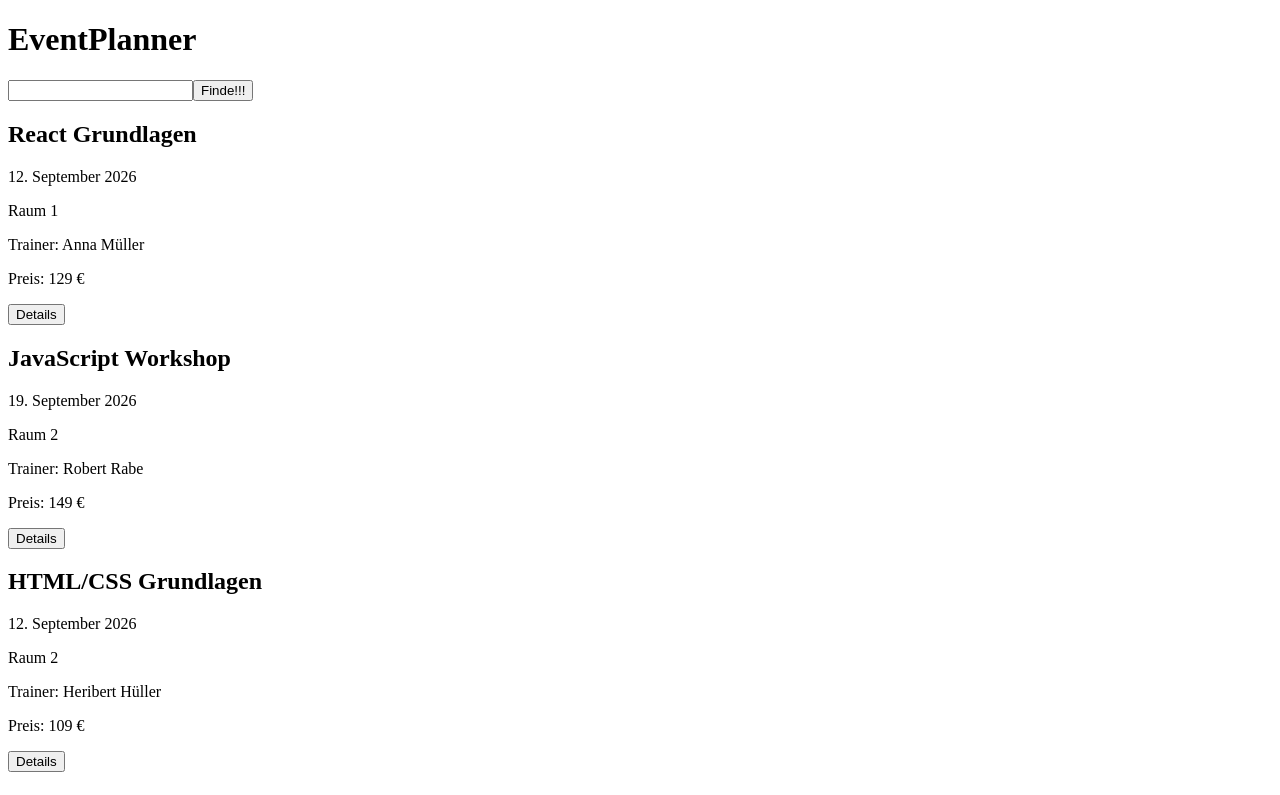
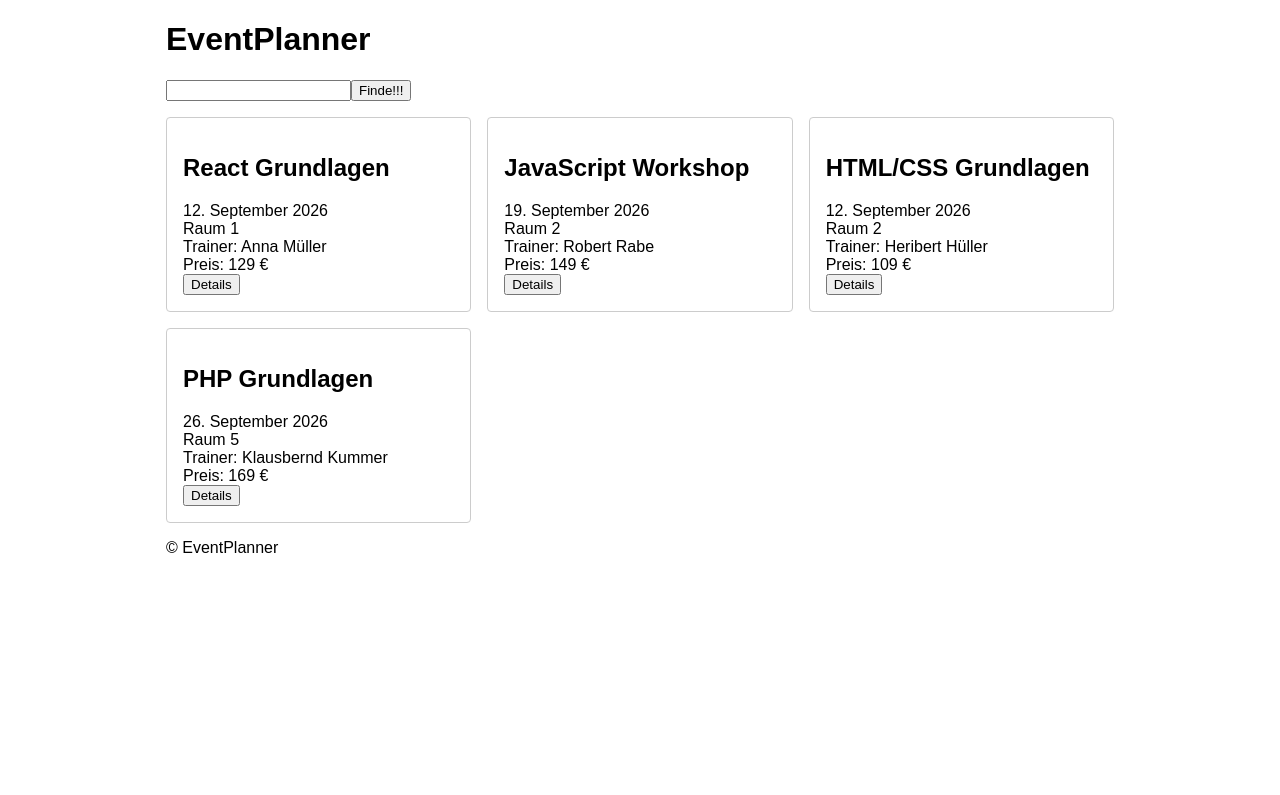
Before and after one commit to jaderbass/eventplanner, a React (Vite) app: page / in a window 1280 px wide. Shown: the top 795 px of the page. Built offline with nearby package versions, Linux system fonts and the light colour scheme.

Commit message:
feat: add style.css

```diff
--- a/src/components/EventCard.jsx
+++ b/src/components/EventCard.jsx
@@ -1,6 +1,6 @@
 export default function EventCard(props) {
   return (
-    <article>
+    <article className="event-card">
       <h2> { props.title } </h2>
       <p> { props.date } </p>
       <p> { props.location } </p>
--- a/src/components/EventList.jsx
+++ b/src/components/EventList.jsx
@@ -2,7 +2,7 @@
 
 export default function EventList() {
   return (
-    <section>
+    <section className="event-list">
       <EventCard
         title="React Grundlagen"
         date="12. September 2026"
--- a/src/components/Footer.jsx
+++ b/src/components/Footer.jsx
@@ -2,7 +2,9 @@
 export default function Footer() {
   return (
     <footer>
-      <p>&copy; EventPlanner</p>
+      <div className="container">
+        <p>&copy; EventPlanner</p>
+      </div>
     </footer>
   );
 }
--- a/src/components/Header.jsx
+++ b/src/components/Header.jsx
@@ -2,7 +2,9 @@
 export default function Header() {
   return (
     <header>
-      <h1>EventPlanner</h1>
+      <div className="container">
+        <h1>EventPlanner</h1>
+      </div>
     </header>
   );
 }
--- a/src/main.jsx
+++ b/src/main.jsx
@@ -1,4 +1,6 @@
 import { createRoot } from "react-dom/client";
+
+import "./style.css";
 
 // relative Pfadangaben wie in HTML, z.B. "components/Header.jsx" funktionieren nicht in JSX
 // sie würden bei dieser Syntax wie Module behandelt. Richtig: "./components/Header.jsx".
@@ -17,8 +19,10 @@
     <>
       <Header />
       <main>
-        <Search />
-        <EventList />
+        <div className="container">
+          <Search />
+          <EventList />
+        </div>
       </main>
       <Footer />
     </>
--- /dev/null
+++ b/src/style.css
@@ -0,0 +1,28 @@
+body {
+  font-family: Arial, Helvetica, sans-serif;
+}
+
+.container {
+  width: 75%;
+  margin: 0 auto;
+}
+
+form {
+  margin-bottom: 1rem;
+}
+
+.event-list {
+  display: grid;
+  grid-template-columns: repeat(3, 1fr);
+  gap: 1rem;
+}
+
+.event-card {
+  border: 1px solid #ccc;
+  border-radius: 0.25rem;
+  padding: 1rem;
+
+  p {
+    margin: 0;
+  }
+}
```
